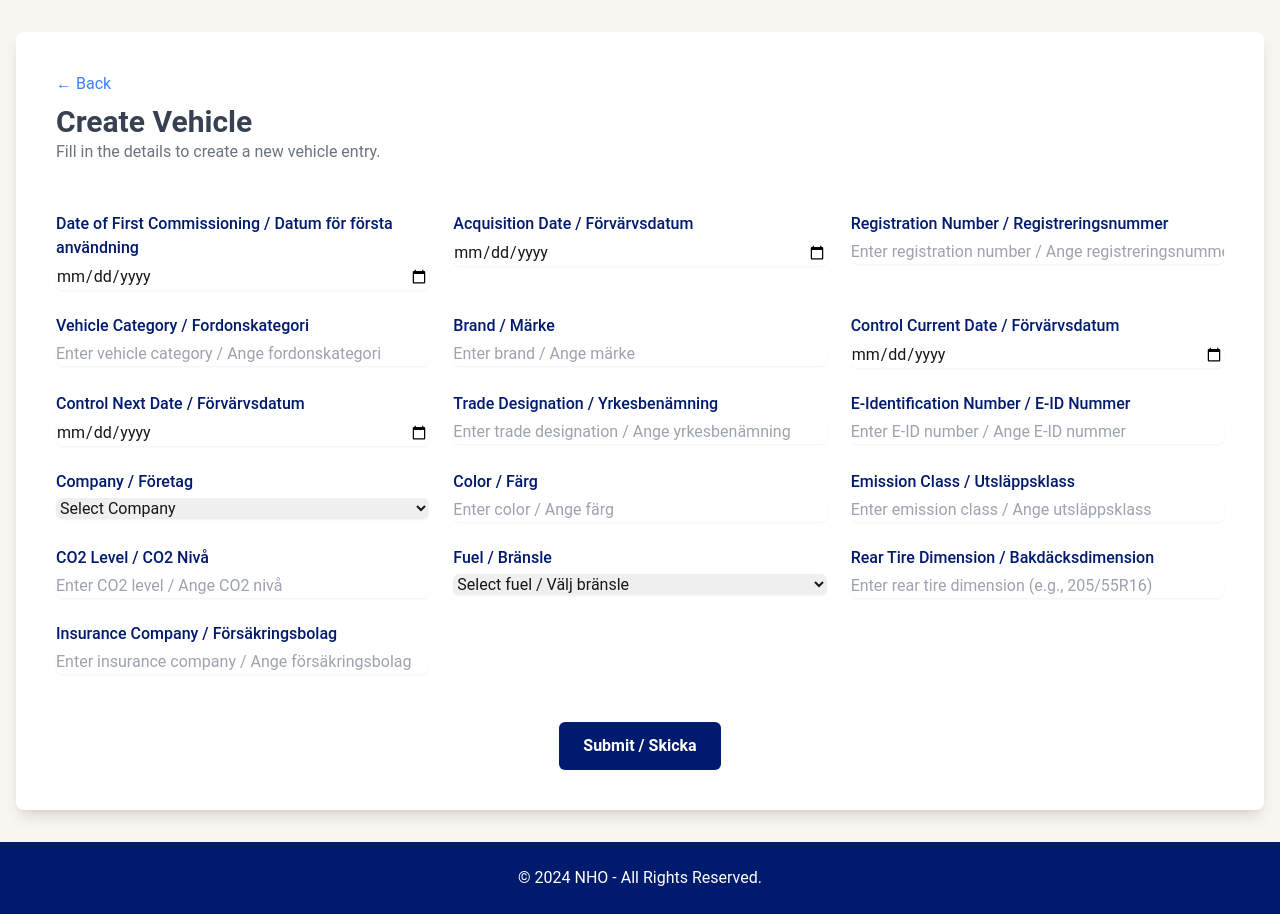
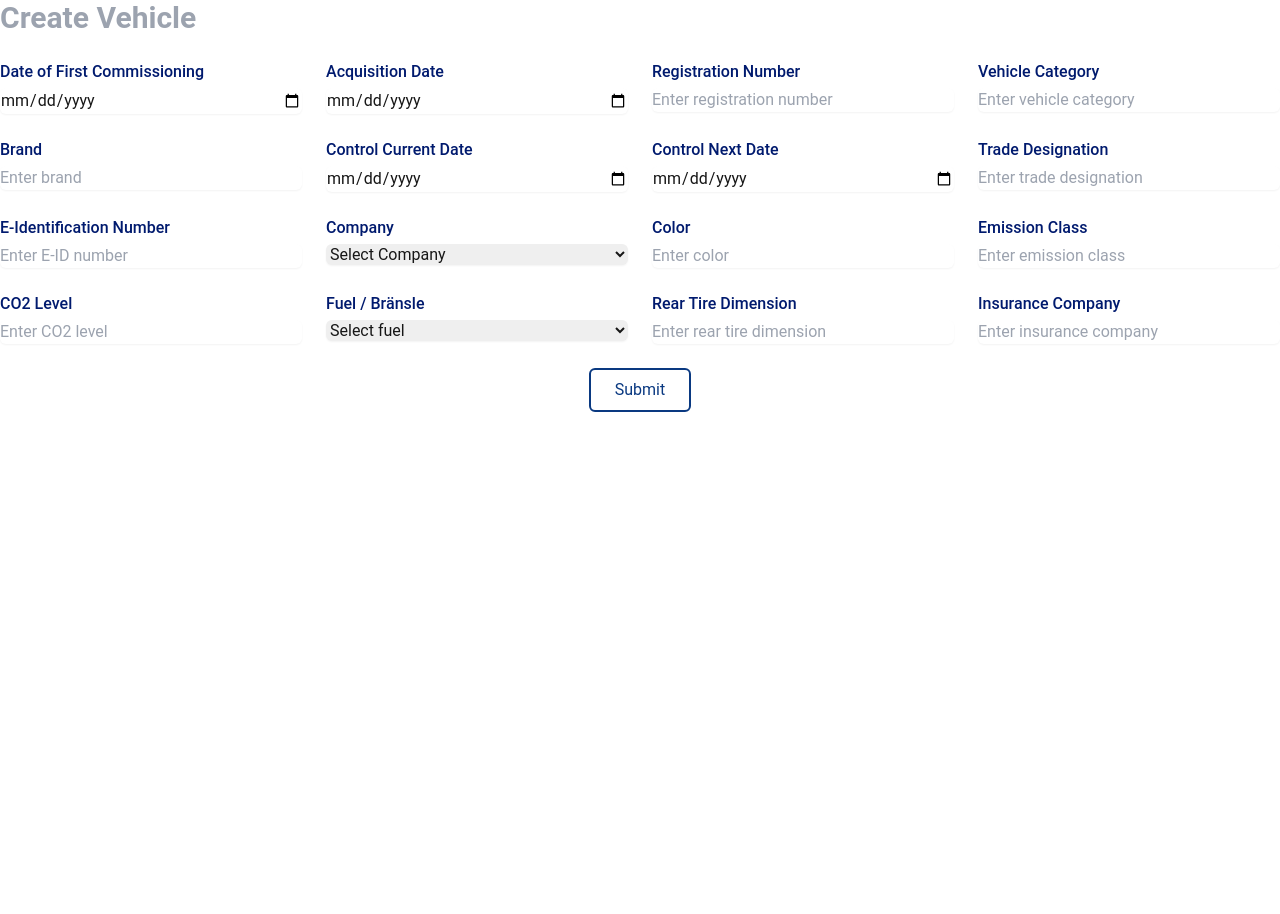
Before and after one commit to vivek9520/vehicle-management-fe, a Next.js app: page /vehicle/create in a window 1280 px wide. Before the commit this address had no page. After the commit the page ends 800 px from the top, so only its background shows below. Built offline with nearby package versions, Linux system fonts and the light colour scheme.

Commit message:
interface redesign

```diff
--- a/package.json
+++ b/package.json
@@ -9,11 +9,15 @@
     "lint": "next lint"
   },
   "dependencies": {
+    "@emotion/react": "^11.14.0",
+    "@emotion/styled": "^11.14.0",
+    "@mui/icons-material": "^6.4.1",
     "@radix-ui/react-dialog": "^1.1.3",
     "@types/react-router-dom": "^5.3.3",
     "axios": "^1.7.7",
     "js-cookie": "^3.0.5",
     "jwt-decode": "^4.0.0",
+    "lucide-react": "^0.474.0",
     "next": "15.0.3",
     "react": "^18.3.1",
     "react-dom": "^18.3.1",
--- a/src/app/layout.tsx
+++ b/src/app/layout.tsx
@@ -30,9 +30,9 @@ export default function RootLayout({
       <body
         className={`${geistSans.variable} ${geistMono.variable} antialiased min-h-screen flex flex-col` }
       >
-        <Header/>
+        {/* <Header/> */}
         <main className="flex-grow">{children}</main>
-        <Footer/>
+        {/* <Footer/> */}
       </body>
     </html>
   );
--- a/src/app/vehicle/create/page.tsx
+++ b/src/app/vehicle/create/page.tsx
@@ -154,20 +154,20 @@ export default function CreateVehicle() {
   };
 
   return (
-    <div className="min-h-screen flex flex-col bg-[#F9F6F1]">
-      <main className="flex-grow flex justify-center items-start py-8 px-4">
-        <div className="bg-white shadow-lg rounded-lg p-10 w-full max-w-7xl grid gap-6">
+<div>
+  <main >
+    <div >
       <div className="mb-6">
-            <a href="/vehicle/search" className="text-blue-500 mb-2 inline-block">&larr; Back</a>
-            <h1 className="text-3xl font-semibold text-gray-700">Create Vehicle</h1>
-            <p className="text-gray-500">Fill in the details to create a new vehicle entry.</p>
+        <h1 className="text-3xl font-semibold text-gray-400">Create Vehicle</h1>
+
       </div>
 
-          {/* Form Fields - 3x3 Grid Layout */}
-          <form onSubmit={handleSubmit} className="grid grid-cols-1 sm:grid-cols-2 md:grid-cols-3 gap-6">
+      {/* Form Fields - 4x4 Grid Layout */}
+      <form onSubmit={handleSubmit} className="grid grid-cols-1 sm:grid-cols-2 md:grid-cols-3 lg:grid-cols-4 gap-6">
+        {/* Date of First Commissioning */}
         <div>
           <label htmlFor="dateOfFirstCommissioning" className="block font-medium text-[#001A6E]">
-                Date of First Commissioning / Datum för första användning
+            Date of First Commissioning
           </label>
           <input
             type="date"
@@ -180,9 +180,10 @@ export default function CreateVehicle() {
           />
         </div>
 
+        {/* Acquisition Date */}
         <div>
           <label htmlFor="acquisitionDate" className="block font-medium text-[#001A6E]">
-                Acquisition Date / Förvärvsdatum
+            Acquisition Date
           </label>
           <input
             type="date"
@@ -195,9 +196,10 @@ export default function CreateVehicle() {
           />
         </div>
 
+        {/* Registration Number */}
         <div>
           <label htmlFor="registrationNo" className="block font-medium text-[#001A6E]">
-                Registration Number / Registreringsnummer
+            Registration Number
           </label>
           <input
             type="text"
@@ -205,15 +207,16 @@ export default function CreateVehicle() {
             name="registrationNo"
             value={formData.registrationNo}
             onChange={handleInputChange}
-                placeholder="Enter registration number / Ange registreringsnummer"
+            placeholder="Enter registration number"
             required
             className="w-full mt-1 border-[#A888B5] rounded-md shadow-sm focus:border-[#EFB6C8] focus:ring-[#EFB6C8]"
           />
         </div>
 
+        {/* Vehicle Category */}
         <div>
           <label htmlFor="vehicleCategory" className="block font-medium text-[#001A6E]">
-                Vehicle Category / Fordonskategori
+            Vehicle Category
           </label>
           <input
             type="text"
@@ -221,15 +224,16 @@ export default function CreateVehicle() {
             name="vehicleCategory"
             value={formData.vehicleCategory}
             onChange={handleInputChange}
-                placeholder="Enter vehicle category / Ange fordonskategori"
+            placeholder="Enter vehicle category"
             required
             className="w-full mt-1 border-[#A888B5] rounded-md shadow-sm focus:border-[#EFB6C8] focus:ring-[#EFB6C8]"
           />
         </div>
 
+        {/* Brand */}
         <div>
           <label htmlFor="brand" className="block font-medium text-[#001A6E]">
-                Brand / Märke
+            Brand
           </label>
           <input
             type="text"
@@ -237,16 +241,16 @@ export default function CreateVehicle() {
             name="brand"
             value={formData.brand}
             onChange={handleInputChange}
-                placeholder="Enter brand / Ange märke"
+            placeholder="Enter brand"
             required
             className="w-full mt-1 border-[#A888B5] rounded-md shadow-sm focus:border-[#EFB6C8] focus:ring-[#EFB6C8]"
           />
         </div>
 
-
+        {/* Control Current Date */}
         <div>
           <label htmlFor="dateOfControlCurrent" className="block font-medium text-[#001A6E]">
-              Control Current Date / Förvärvsdatum
+            Control Current Date
           </label>
           <input
             type="date"
@@ -259,10 +263,10 @@ export default function CreateVehicle() {
           />
         </div>
 
-
+        {/* Control Next Date */}
         <div>
           <label htmlFor="dateOfControlNext" className="block font-medium text-[#001A6E]">
-             Control Next Date / Förvärvsdatum
+            Control Next Date
           </label>
           <input
             type="date"
@@ -275,9 +279,10 @@ export default function CreateVehicle() {
           />
         </div>
 
+        {/* Trade Designation */}
         <div>
           <label htmlFor="tradeDesignation" className="block font-medium text-[#001A6E]">
-                Trade Designation / Yrkesbenämning
+            Trade Designation
           </label>
           <input
             type="text"
@@ -285,54 +290,55 @@ export default function CreateVehicle() {
             name="tradeDesignation"
             value={formData.tradeDesignation}
             onChange={handleInputChange}
-                placeholder="Enter trade designation / Ange yrkesbenämning"
+            placeholder="Enter trade designation"
             required
             className="w-full mt-1 border-[#A888B5] rounded-md shadow-sm focus:border-[#EFB6C8] focus:ring-[#EFB6C8]"
           />
         </div>
 
+        {/* E-Identification Number */}
         <div>
           <label htmlFor="eIdentificationNumber" className="block font-medium text-[#001A6E]">
-                E-Identification Number / E-ID Nummer
+            E-Identification Number
           </label>
           <input
             type="text"
-                id="eIdentificationNumber"
-                name="eIdentificationNumber"
+            id="eidentificationNumber"
+            name="eidentificationNumber"
             value={formData.eidentificationNumber}
             onChange={handleInputChange}
-                placeholder="Enter E-ID number / Ange E-ID nummer"
+            placeholder="Enter E-ID number"
             required
             className="w-full mt-1 border-[#A888B5] rounded-md shadow-sm focus:border-[#EFB6C8] focus:ring-[#EFB6C8]"
           />
         </div>
+
+        {/* Company Dropdown */}
         <div>
-      {/* Company Dropdown */}
           <label htmlFor="company" className="block font-medium text-[#001A6E]">
-        Company / Företag
+            Company
           </label>
           <select
             id="company"
             name="company"
-
             onChange={handleCompanyChange}
             required
             className="w-full mt-1 border-[#A888B5] rounded-md shadow-sm focus:border-[#EFB6C8] focus:ring-[#EFB6C8]"
           >
             <option value="">Select Company</option>
-        {/* Dynamically generate options from the companies list */}
             {companies.map((company) => (
               <option key={company.idCompany} value={company.idCompany}>
-            {company.companyName}  {/* Display the company name */}
+                {company.companyName}
               </option>
             ))}
           </select>
+        </div>
 
-      {/* Office Dropdown (conditional on company selection) */}
+        {/* Office Dropdown (Conditional on Company Selection) */}
         {formData.idCompany && (
           <div>
             <label htmlFor="office" className="block font-medium text-[#001A6E]">
-            Office / Kontor
+              Office
             </label>
             <select
               id="office"
@@ -343,20 +349,19 @@ export default function CreateVehicle() {
               className="w-full mt-1 border-[#A888B5] rounded-md shadow-sm focus:border-[#EFB6C8] focus:ring-[#EFB6C8]"
             >
               <option value="">Select Office</option>
-            {/* Dynamically generate office options based on selected company */}
               {offices.map((office) => (
                 <option key={office.idOffice} value={office.idOffice}>
-                {office.officeName}  {/* Display the office name */}
+                  {office.officeName}
                 </option>
               ))}
             </select>
           </div>
         )}
-    </div>
 
+        {/* Color */}
         <div>
           <label htmlFor="color" className="block font-medium text-[#001A6E]">
-                Color / Färg
+            Color
           </label>
           <input
             type="text"
@@ -364,15 +369,16 @@ export default function CreateVehicle() {
             name="color"
             value={formData.color}
             onChange={handleInputChange}
-                placeholder="Enter color / Ange färg"
+            placeholder="Enter color"
             required
             className="w-full mt-1 border-[#A888B5] rounded-md shadow-sm focus:border-[#EFB6C8] focus:ring-[#EFB6C8]"
           />
         </div>
 
+        {/* Emission Class */}
         <div>
           <label htmlFor="emissionClass" className="block font-medium text-[#001A6E]">
-                Emission Class / Utsläppsklass
+            Emission Class
           </label>
           <input
             type="text"
@@ -380,15 +386,16 @@ export default function CreateVehicle() {
             name="emissionClass"
             value={formData.emissionClass}
             onChange={handleInputChange}
-                placeholder="Enter emission class / Ange utsläppsklass"
+            placeholder="Enter emission class"
             required
             className="w-full mt-1 border-[#A888B5] rounded-md shadow-sm focus:border-[#EFB6C8] focus:ring-[#EFB6C8]"
           />
         </div>
 
+        {/* CO2 Level */}
         <div>
           <label htmlFor="co2Level" className="block font-medium text-[#001A6E]">
-                CO2 Level / CO2 Nivå
+            CO2 Level
           </label>
           <input
             type="number"
@@ -397,12 +404,13 @@ export default function CreateVehicle() {
             name="co2Level"
             value={formData.co2Level}
             onChange={handleInputChange}
-                placeholder="Enter CO2 level / Ange CO2 nivå"
+            placeholder="Enter CO2 level"
             required
             className="w-full mt-1 border-[#A888B5] rounded-md shadow-sm focus:border-[#EFB6C8] focus:ring-[#EFB6C8]"
           />
         </div>
 
+        {/* Fuel */}
         <div>
           <label htmlFor="fuel" className="block font-medium text-[#001A6E]">
             Fuel / Bränsle
@@ -415,17 +423,18 @@ export default function CreateVehicle() {
             required
             className="w-full mt-1 border-[#A888B5] rounded-md shadow-sm focus:border-[#EFB6C8] focus:ring-[#EFB6C8]"
           >
-                <option value="">Select fuel / Välj bränsle</option>
-                <option value="petrol">Petrol / Bensin</option>
+            <option value="">Select fuel</option>
+            <option value="petrol">Petrol</option>
             <option value="diesel">Diesel</option>
-                <option value="electric">Electric / El</option>
+            <option value="electric">Electric</option>
             <option value="hybrid">Hybrid</option>
           </select>
         </div>
 
+        {/* Rear Tire Dimension */}
         <div>
           <label htmlFor="rearTireDimension" className="block font-medium text-[#001A6E]">
-                Rear Tire Dimension / Bakdäcksdimension
+            Rear Tire Dimension
           </label>
           <input
             type="text"
@@ -433,15 +442,16 @@ export default function CreateVehicle() {
             name="rearTireDimension"
             value={formData.rearTireDimension}
             onChange={handleInputChange}
+            placeholder="Enter rear tire dimension"
             required
             className="w-full mt-1 border-[#A888B5] rounded-md shadow-sm focus:border-[#EFB6C8] focus:ring-[#EFB6C8]"
-                placeholder="Enter rear tire dimension (e.g., 205/55R16)"
           />
         </div>
 
+        {/* Insurance Company */}
         <div>
           <label htmlFor="insuranceCompany" className="block font-medium text-[#001A6E]">
-                Insurance Company / Försäkringsbolag
+            Insurance Company
           </label>
           <input
             type="text"
@@ -449,49 +459,25 @@ export default function CreateVehicle() {
             name="insuranceCompany"
             value={formData.insuranceCompany}
             onChange={handleInputChange}
-                placeholder="Enter insurance company / Ange försäkringsbolag"
+            placeholder="Enter insurance company"
             required
             className="w-full mt-1 border-[#A888B5] rounded-md shadow-sm focus:border-[#EFB6C8] focus:ring-[#EFB6C8]"
           />
         </div>
 
-            <div className="col-span-full flex justify-center mt-6">
+        <div className="col-span-full flex justify-center mt-0">
         <button
             type="submit"
-                className={`flex items-center justify-center bg-[#001A6E] text-white py-3 px-6 rounded-md font-bold transition duration-300 ${isLoading ? "cursor-not-allowed opacity-70" : "hover:bg-[#D997A5]"}`}
+            className="px-6 py-2 border-2 border-[#0A3981] text-[#0A3981] rounded-md hover:bg-[#D4EBF8] hover:text-[#0A3981] transition duration-300 ease-in-out"
             disabled={isLoading}
           >
-                {isLoading ? (
-                  <span className="animate-spin">Loading...</span>
-                ) : (
-                  "Submit / Skicka"
-                )}
+            {isLoading ? <span className="animate-spin">Loading...</span> : "Submit"}
           </button>
         </div>
       </form>
-
     </div>
   </main>
-      {/* Popup */}
-      {showPopup && (
-        <div className="fixed inset-0 bg-black bg-opacity-50 flex justify-center items-center z-50">
-          <div className="bg-white rounded-lg shadow-lg p-6 max-w-sm w-full">
-            <h3
-              className={`text-lg font-bold ${popupType === "success" ? "text-green-500" : "text-red-500"
-                }`}
-            >
-              {popupType === "success" ? "Success" : "Error"}
-            </h3>
-            <p className="mt-2 text-gray-600">{popupMessage}</p>
-            <button
-              onClick={() => setShowPopup(false)}
-              className="mt-4 bg-[#EFB6C8] text-white py-2 px-4 rounded-md hover:bg-[#FFD2A0] transition duration-300"
-            >
-              OK
-            </button>
 </div>
-        </div>
-      )}
-    </div>
+
   );
 }
--- a/src/app/vehicle/search/page.tsx
+++ b/src/app/vehicle/search/page.tsx
@@ -10,12 +10,9 @@ const SearchPage = () => {
   const [details, setDetails] = useState<Vehicle | null>(null);
   const [loading, setLoading] = useState(false);
   const [error, setError] = useState<string | null>(null);
-  const [step, setStep] = useState(1); // For progress bar
+  const [office, setOffice] = useState<Office | null>(null);
+  const [buttonLoading, setButtonLoading] = useState(false);
   const router = useRouter();
-  const [office, setOffice] = useState<Office | null>(null);
-
-  // Add loading state for buttons
-  const [buttonLoading, setButtonLoading] = useState(false);
 
   const handleSearch = async () => {
     if (!registrationNumber) return;
@@ -47,7 +44,6 @@ const SearchPage = () => {
       if (response.ok) {
         setDetails(data.data);
         getOfficeDetails(data.data.idOffice);
-        setStep(2); // Move to next step after successful fetch
       } else {
         setError(data.message || 'Error fetching details');
         setDetails(null);
@@ -78,64 +74,34 @@ const SearchPage = () => {
     }
   };
 
-  const handleCreate = async (path: string) => {
-    setButtonLoading(true);  // Show spinner when button is clicked
-    router.push(path);  // Simulate navigation (could be a real API call or route change)
-    setButtonLoading(false); // Hide spinner after navigation (or action completion)
-  };
-
   const handleCreateCommon = async (url: string) => {
-    setButtonLoading(true);  // Show spinner when button is clicked
-    router.push(url);  // Navigate to the provided URL
-    setButtonLoading(false); // Hide spinner after navigation
+    setButtonLoading(true);
+    router.push(url);
+    setButtonLoading(false);
   };
 
   const filterDetails = (details: any) => {
     const excludedFields = [
-      'createdDate', 'modifiedDate', 'createdBy', 'lastModifiedBy', 'idVehicle', 'idOffice'
+      'createdDate',
+      'modifiedDate',
+      'createdBy',
+      'lastModifiedBy',
+      'idVehicle',
+      'idOffice',
     ];
     return Object.entries(details).filter(([key]) => !excludedFields.includes(key));
   };
 
   return (
-    <div className="max-w-6xl mx-auto p-6 bg-gray-50 font-sans">
-
-      {/* Progress Bar - Horizontal layout */}
-      <div className="flex items-center mb-6">
-        <div className={`flex-1 h-2 bg-gray-200 rounded-full relative`}>
-          <div
-            className={`absolute top-0 left-0 h-2 rounded-full bg-blue-600`}
-            style={{ width: `${step === 1 ? 50 : 100}%` }}
-          />
-        </div>
-        <div className="flex justify-between w-full text-sm mt-2">
-          <div className={`${step >= 1 ? 'text-blue-600 font-semibold' : 'text-gray-400'}`}>Search</div>
-          <div className={`${step >= 2 ? 'text-blue-600 font-semibold' : 'text-gray-400'}`}>Search Result</div>
-        </div>
-      </div>
-
-      {/* New Vehicle Button - Always visible */}
-      <div className="flex justify-end mb-6">
-        <button
-          onClick={() => handleCreate('/vehicle/create')}
-          className="px-6 py-2 text-sm text-[#0A3981] rounded-lg border border-[#0A3981] hover:bg-[#D4EBF8] hover:text-[#0A3981] transition duration-300 shadow-md"
-        >
-          {buttonLoading ? (
-            <span className="spinner-border animate-spin inline-block w-4 h-4 border-2 border-t-2 border-[#0A3981] rounded-full"></span>
-          ) : (
-            'New Vehicle'
-          )}
-        </button>
-      </div>
-
+    <div >
       {/* Section Title */}
       <div className="mb-6">
-        <h1 className="text-3xl font-semibold text-gray-700">Vehicle Search</h1>
-        <p className="text-gray-500">Review and manage your vehicle details.</p>
+        <h1 className="text-3xl font-semibold text-gray-400">Vehicle Search</h1>
+        {/* <p className="text-gray-500">Review and manage your vehicle details.</p> */}
       </div>
 
       {/* Search Section */}
-      <div className="grid grid-cols-1 md:grid-cols-2 gap-6 mb-6">
+      <div className="grid grid-cols-1 md:grid-cols-2 gap-1 mb-6">
         <div className="flex space-x-4">
           <input
             type="text"
@@ -161,18 +127,23 @@ const SearchPage = () => {
   <div className="bg-white shadow rounded-lg p-6 mt-6">
     <h2 className="text-xl font-medium text-gray-700 mb-4">Vehicle Details</h2>
     <div className="overflow-x-auto">
+      <div className="overflow-y-auto max-h-64 border rounded-lg">
         <table className="table-auto w-full border-collapse border border-gray-200">
           <thead>
             <tr className="bg-gray-100 text-gray-600 uppercase text-sm leading-normal">
-                  <th className="py-3 px-4 text-left">Details</th>
-                  <th className="py-3 px-4 text-left">Value</th>
+              <th className="py-3 px-4 text-left sticky top-0 bg-gray-100 border-b border-gray-200">Details</th>
+              <th className="py-3 px-4 text-left sticky top-0 bg-gray-100 border-b border-gray-200">Value</th>
             </tr>
           </thead>
           <tbody className="text-gray-600 text-sm">
-                {/* Filtered details */}
             {filterDetails(details).map(([key, value], index) => (
-                  <tr key={index} className="border-b border-gray-200 hover:bg-gray-100">
-                    <td className="py-3 px-4 font-medium capitalize">{key.replace(/([A-Z])/g, ' $1')}</td>
+              <tr
+                key={index}
+                className="border-b border-gray-200 hover:bg-gray-100"
+              >
+                <td className="py-3 px-4 font-medium capitalize">
+                  {key.replace(/([A-Z])/g, ' $1')}
+                </td>
                 <td className="py-3 px-4">{value || 'N/A'}</td>
               </tr>
             ))}
@@ -186,7 +157,9 @@ const SearchPage = () => {
         </table>
       </div>
     </div>
+  </div>
 )}
+
 
       {/* New Buttons Section */}
       {details && (
```
Also changed, not shown: src/app/components/Sidebar.jsx (added, +17 -0 lines), src/app/dashboard/page.jsx (+91 -55 lines), src/app/mobile/create/page.jsx (+80 -24 lines), src/app/models/types.ts (+7 -0 lines), src/app/page.tsx (line endings or trailing spaces), 1 other file (tests, documents, lock files or other folders). Lines whose indentation alone changed are shown as unchanged.
